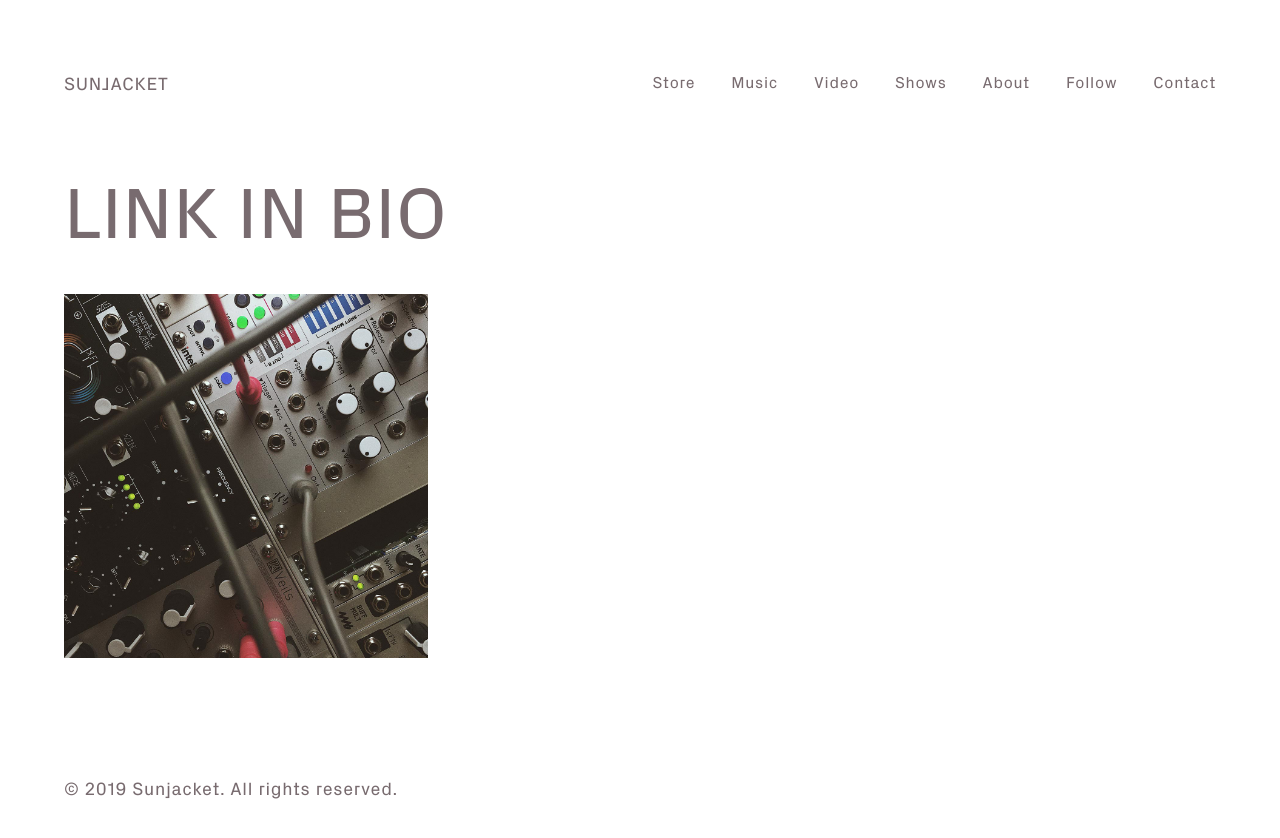
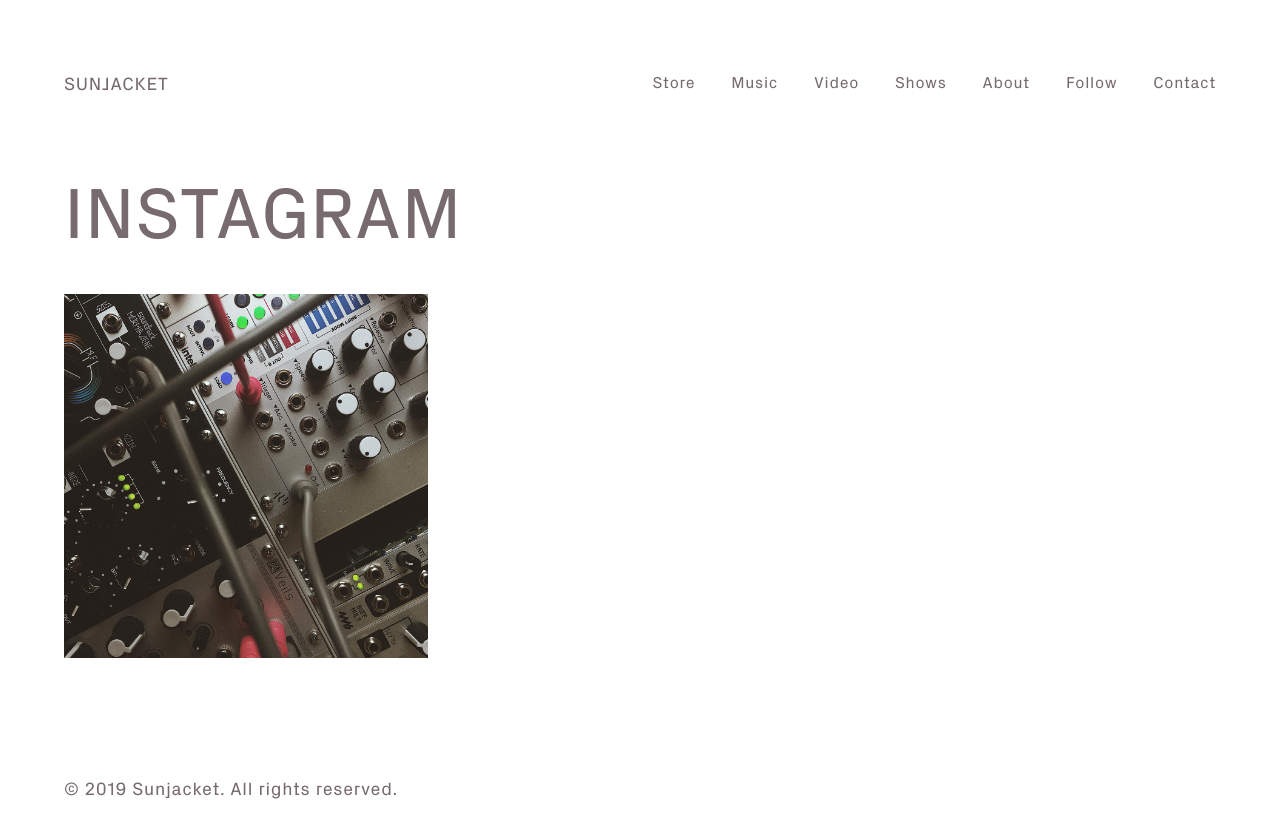
Before and after one commit to sunjacket/sunjacket.github.io, a Jekyll site: the page built from instagram.html, in a window 1280 px wide. Shown: the top 838 px of the page. Built offline with Jekyll 4.4.1, drawn with Linux system fonts in a browser that asks for light colours; nearby versions of some CDN libraries; comment, search, counter and statistics services are not loaded.

Commit message:
Update heading title

```diff
--- a/instagram.html
+++ b/instagram.html
@@ -7,7 +7,7 @@
 <main id="content" class="instagram">
   <!-- instagram -->
   <section id="instagram" class="container">
-    <h2 class="section-title">Link In Bio</h2>
+    <h2 class="section-title">Instagram</h2>
 
     <ul class="row">
       <li class="col col-3 insta-post">
```
